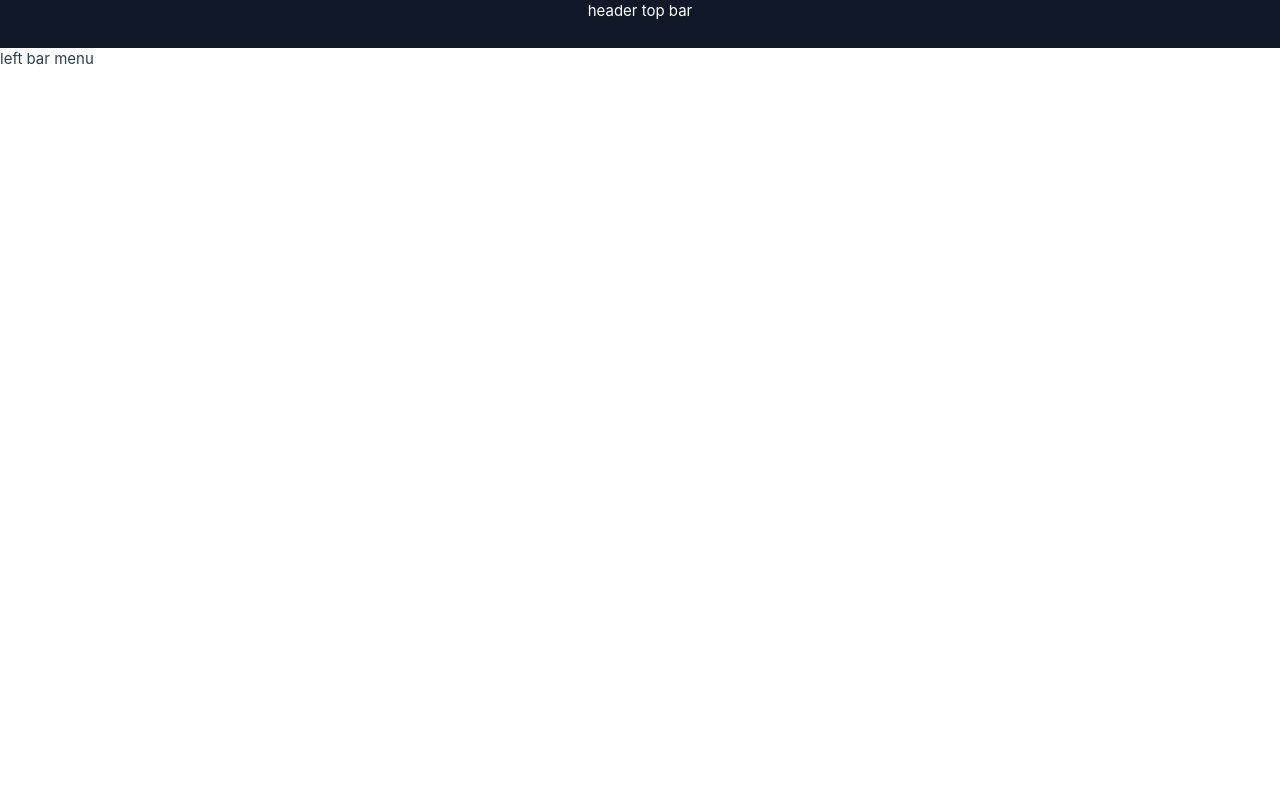
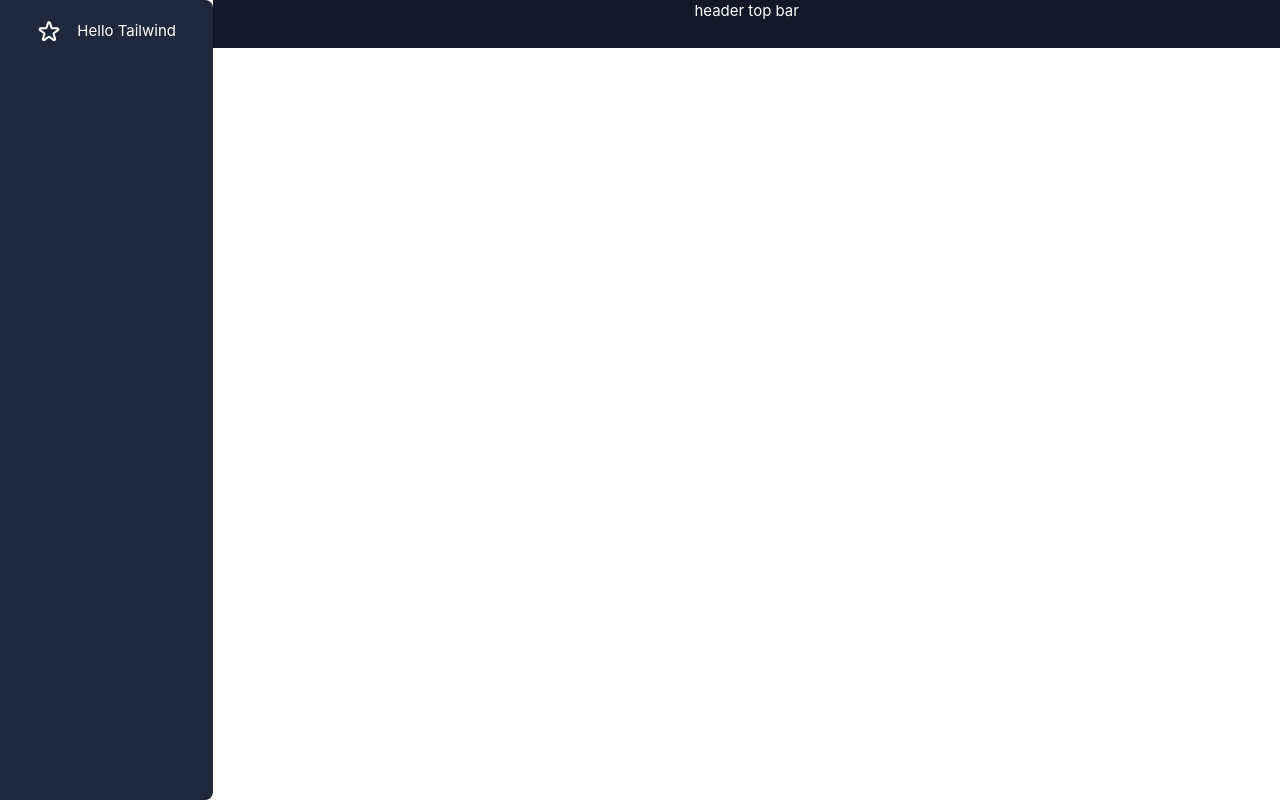
Before and after one commit to safiul0073/dev-task-vue, a Vue app: page / in a window 1280 px wide. Built offline with nearby package versions, Linux system fonts and the light colour scheme.

Commit message:
leftmenu and header component created

```diff
--- a/src/App.vue
+++ b/src/App.vue
@@ -5,10 +5,16 @@ import LeftMenu from "./components/LeftMenu.vue";
 </script>
 
 <template>
-  <div class="w-full max-h-screen">
-    <Header />
+  <div class=" relative min-h-screen flex min-w-fit">
+
     <LeftMenu />
+    <div class="w-full">
+      <Header />
+      <div class="flex-1 flex flex-col overflow-y-auto">
+        <RouterView>
+          <router-view />
+        </RouterView>
+      </div>
+    </div>
   </div>
-
-  <RouterView />
 </template>
--- a/src/components/Header.vue
+++ b/src/components/Header.vue
@@ -1,5 +1,5 @@
 <template>
-  <div class="bg-gray-900 h-12 text-white text-center">
+  <div class="bg-gray-900 h-12 w-ful text-white text-center ">
      header top bar
   </div>
 </template>
--- a/src/components/LeftMenu.vue
+++ b/src/components/LeftMenu.vue
@@ -1,6 +1,12 @@
 <template>
-  <div>
-    left bar menu
+  <div class="h-screen w-64  bg-slate-800 text-white rounded-br-lg rounded-tr-lg">
+    <div class="flex justify-center align-center py-5">
+        <svg xmlns="http://www.w3.org/2000/svg" class="h-6 w-6 mr-4" fill="none" viewBox="0 0 24 24" stroke="currentColor" stroke-width="2">
+          <path stroke-linecap="round" stroke-linejoin="round" d="M11.049 2.927c.3-.921 1.603-.921 1.902 0l1.519 4.674a1 1 0 00.95.69h4.915c.969 0 1.371 1.24.588 1.81l-3.976 2.888a1 1 0 00-.363 1.118l1.518 4.674c.3.922-.755 1.688-1.538 1.118l-3.976-2.888a1 1 0 00-1.176 0l-3.976 2.888c-.783.57-1.838-.197-1.538-1.118l1.518-4.674a1 1 0 00-.363-1.118l-3.976-2.888c-.784-.57-.38-1.81.588-1.81h4.914a1 1 0 00.951-.69l1.519-4.674z" />
+        </svg>
+
+        <h1>Hello Tailwind</h1>
+    </div>
   </div>
 </template>
 
```
